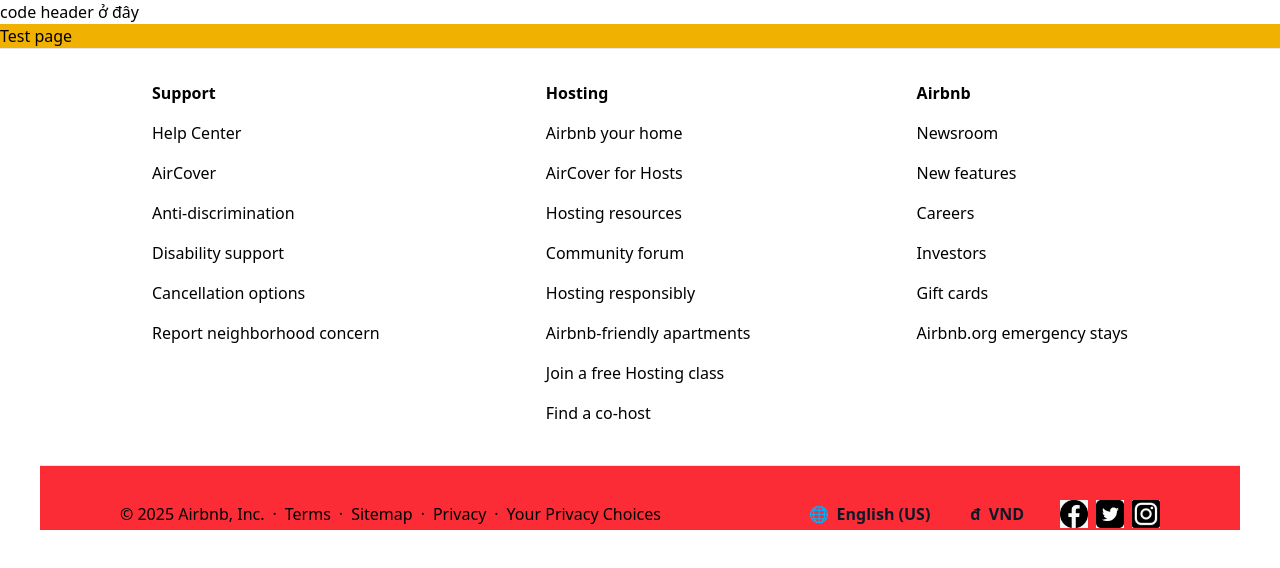
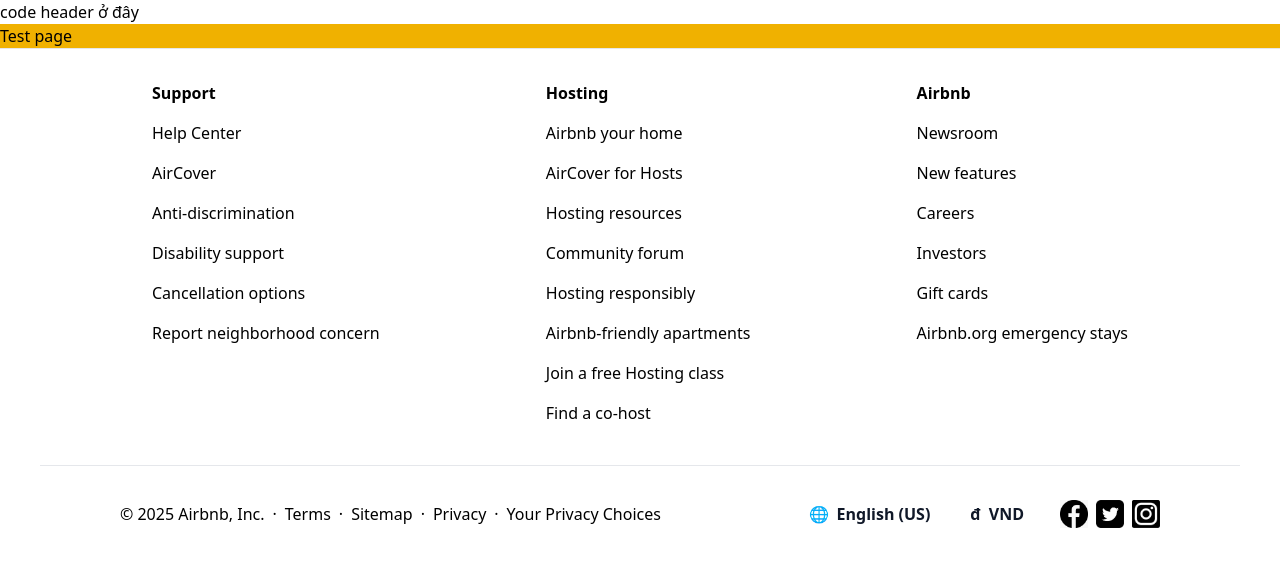
Before and after one commit to ntm-phuong/Homie, a Next.js app: page /product in a window 1280 px wide. Shown: the top 568 px of the page. Built offline with nearby package versions, Linux system fonts and the light colour scheme.

Commit message:
delete bg-red

```diff
--- a/src/components/footer/footer.tsx
+++ b/src/components/footer/footer.tsx
@@ -80,7 +80,7 @@
 
   const _renderBottomSection = () => {
     return (
-      <div className="border-t border-gray-200 pt-8 md:px-20 bg-red-500">
+      <div className="border-t border-gray-200 pt-8 md:px-20">
         <div className="flex flex-col md:flex-row justify-between items-center">
           <div className="flex flex-wrap gap-2 justify-center md:justify-start mb-4 md:mb-0">
             <span className="text-base text-black-600">
```
